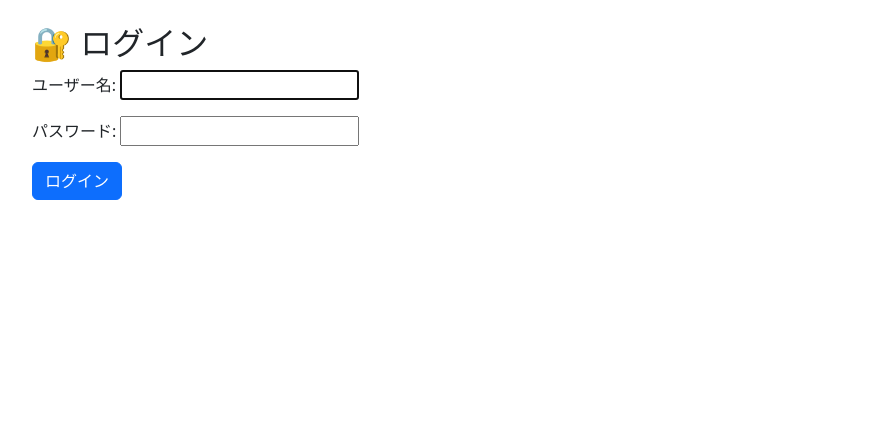
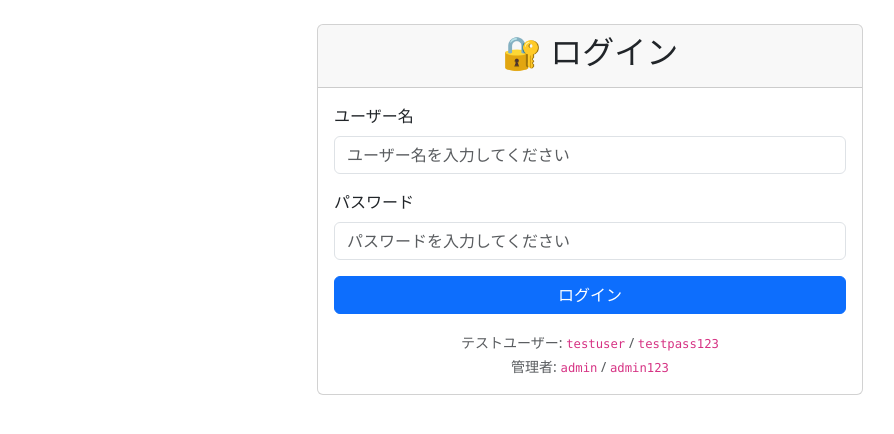
Before and after one commit to Itsuki0016/encryptor, a Django app: page /login/ in a window 1280 px wide. Shown: the part 121-555 px from the top of the page, without its empty margins (50-944 px from the left). Run offline with Django 5.2, Linux system fonts and the light colour scheme.

```diff
--- a/crypto/urls.py
+++ b/crypto/urls.py
@@ -6,4 +6,5 @@ urlpatterns = [
     path('encrypt/', views.encrypt_view, name='encrypt'),
     path('decrypt/', views.decrypt_view, name='decrypt'),
     path('history/', views.history_view, name='history'),
+    path('logout/', views.logout_view, name='logout'),  # カスタムログアウトビューを追加
 ]
--- /dev/null
+++ b/encryptor_project/forms.py
@@ -0,0 +1,16 @@
+from django import forms
+from django.contrib.auth.forms import AuthenticationForm
+
+class CustomAuthenticationForm(AuthenticationForm):
+    username = forms.CharField(
+        widget=forms.TextInput(attrs={
+            'class': 'form-control',
+            'placeholder': 'ユーザー名を入力してください'
+        })
+    )
+    password = forms.CharField(
+        widget=forms.PasswordInput(attrs={
+            'class': 'form-control',
+            'placeholder': 'パスワードを入力してください'
+        })
+    )
--- a/encryptor_project/settings.py
+++ b/encryptor_project/settings.py
@@ -97,3 +97,9 @@ LOGOUT_REDIRECT_URL = '/login/'
 
 # デフォルトの自動フィールド
 DEFAULT_AUTO_FIELD = 'django.db.models.BigAutoField'
+
+# ログインフォームのスタイル設定
+LOGIN_FORM_WIDGET_ATTRS = {
+    'class': 'form-control',
+    'placeholder': 'ユーザー名またはパスワードを入力してください'
+}
--- a/encryptor_project/urls.py
+++ b/encryptor_project/urls.py
@@ -1,12 +1,15 @@
 from django.contrib import admin
 from django.urls import path, include
 from django.contrib.auth import views as auth_views
+from .forms import CustomAuthenticationForm
 
 urlpatterns = [
     path('admin/', admin.site.urls),
     path('', include('crypto.urls')),  # ← アプリのURLを組み込み
 
-    # ログイン/ログアウト
-    path('login/', auth_views.LoginView.as_view(template_name='login.html'), name='login'),
-    path('logout/', auth_views.LogoutView.as_view(), name='logout'),
+    # ログイン
+    path('login/', auth_views.LoginView.as_view(
+        template_name='login.html',
+        authentication_form=CustomAuthenticationForm
+    ), name='login'),
 ]
--- a/templates/login.html
+++ b/templates/login.html
@@ -1,11 +1,46 @@
 {% extends 'base.html' %}
 
 {% block content %}
-<h2>🔐 ログイン</h2>
+<div class="row justify-content-center">
+    <div class="col-md-6">
+        <div class="card">
+            <div class="card-header">
+                <h2 class="text-center">🔐 ログイン</h2>
+            </div>
+            <div class="card-body">
+                <form method="post">
+                    {% csrf_token %}
+                    <div class="mb-3">
+                        <label for="{{ form.username.id_for_label }}" class="form-label">ユーザー名</label>
+                        {{ form.username }}
+                        {% if form.username.errors %}
+                            <div class="text-danger">{{ form.username.errors }}</div>
+                        {% endif %}
+                    </div>
+                    <div class="mb-3">
+                        <label for="{{ form.password.id_for_label }}" class="form-label">パスワード</label>
+                        {{ form.password }}
+                        {% if form.password.errors %}
+                            <div class="text-danger">{{ form.password.errors }}</div>
+                        {% endif %}
+                    </div>
+                    <button type="submit" class="btn btn-primary w-100">ログイン</button>
+                </form>
 
-<form method="post">
-    {% csrf_token %}
-    {{ form.as_p }}
-    <button type="submit" class="btn btn-primary">ログイン</button>
-</form>
+                <div class="mt-3 text-center">
+                    <small class="text-muted">
+                        テストユーザー: <code>testuser</code> / <code>testpass123</code><br>
+                        管理者: <code>admin</code> / <code>admin123</code>
+                    </small>
+                </div>
+            </div>
+        </div>
+    </div>
+</div>
+
+<style>
+.form-control {
+    margin-bottom: 0.5rem;
+}
+</style>
 {% endblock %}
```
Also changed, not shown: crypto/forms.py (+6 -2 lines), crypto/templates/crypto/logout_confirm.html (added, +21 -0 lines), crypto/templates/crypto/result.html (+14 -2 lines), crypto/views.py (+11 -0 lines), db.sqlite3.
